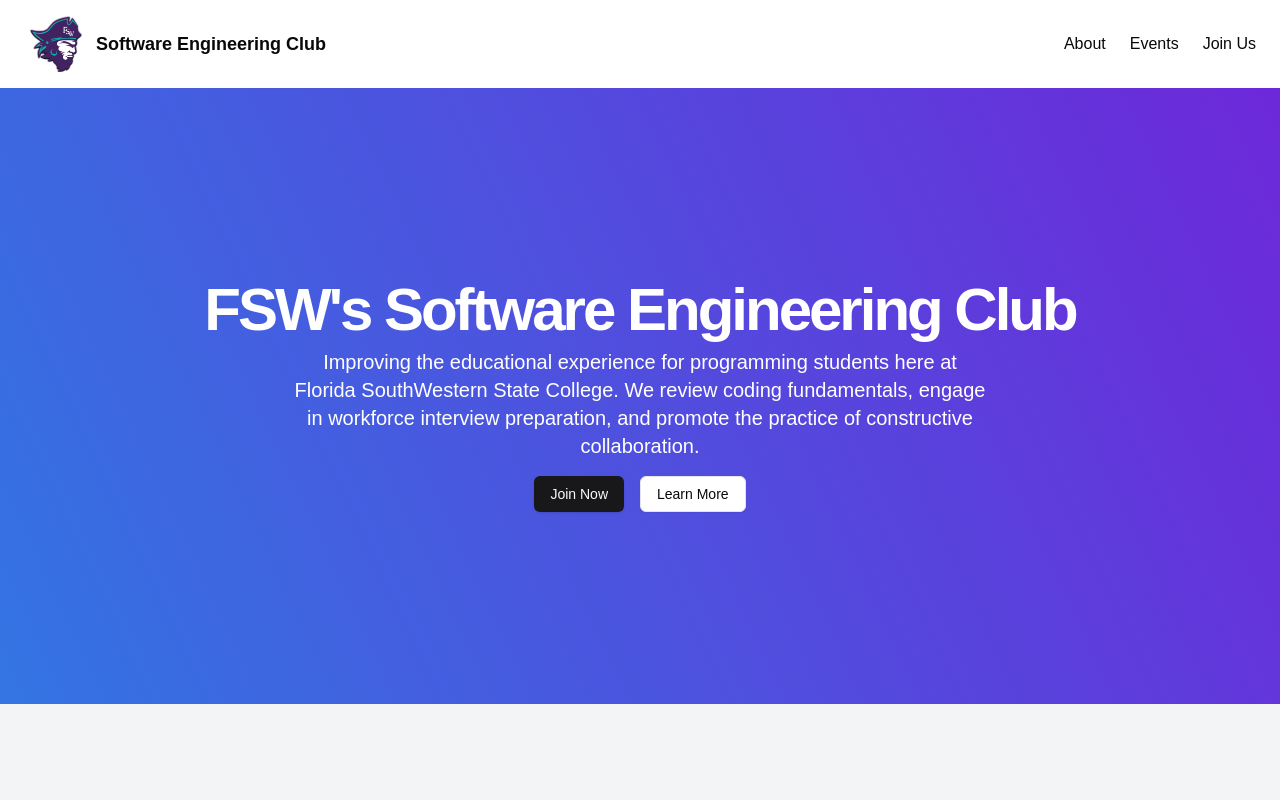
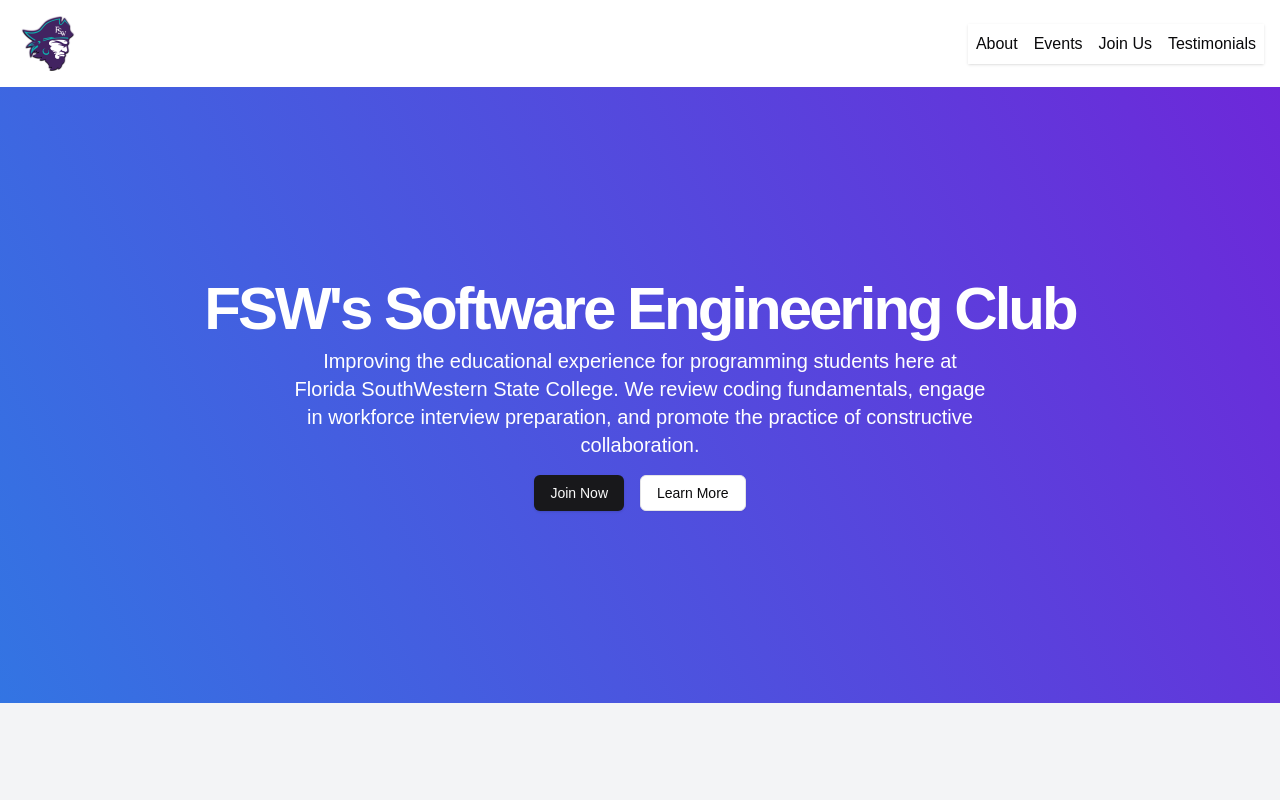
Before and after one commit to jackalotisme/se-club, a Next.js app: page / in a window 1280 px wide. Shown: the top 800 px of the page. Built offline with nearby package versions, Linux system fonts and the light colour scheme.

Commit message:
Added smooth scrolling to header navigation

```diff
--- a/app/page.js
+++ b/app/page.js
@@ -14,39 +14,7 @@ import Header from "@/components/ui/header";
 export default function Component() {
   return (
     <div className="flex flex-col min-h-screen">
-      <header className="px-4 lg:px-6 h-14 flex items-center my-4">
-        <Link className="flex items-center justify-center" href="#">
-          <Image
-            src="/images/fsw-buc-logo.png"
-            width={64}
-            height={64}
-            alt="School Logo"
-          />
-          <span className="ml-2 text-lg font-bold">
-            Software Engineering Club
-          </span>
-        </Link>
-        <nav className="ml-auto flex gap-4 sm:gap-6">
-          <Link
-            className="text-md font-medium hover:underline underline-offset-4"
-            href="#about"
-          >
-            About
-          </Link>
-          <Link
-            className="text-md font-medium hover:underline underline-offset-4"
-            href="#events"
-          >
-            Events
-          </Link>
-          <Link
-            className="text-md font-medium hover:underline underline-offset-4"
-            href="#join"
-          >
-            Join Us
-          </Link>
-        </nav>
-      </header>
+      <Header />
       <main className="flex-1 bg-gradient-to-tr from-sky-500 to-violet-700">
         <section id="hero" className="w-full py-12 md:py-24 lg:py-32 xl:py-48">
           <div className="container px-4 md:px-6 mx-auto">
--- a/components/ui/header.jsx
+++ b/components/ui/header.jsx
@@ -15,6 +15,19 @@ export default function Header() {
   const handleKeyDown = (e) => {
     if (e.key === 'Enter' || e.key === ' ') {
       toggleMenu();
+    }
+  };
+
+  // Smooth scroll handler
+  const handleSmoothScroll = (e, targetId) => {
+    e.preventDefault(); // Prevent default anchor link behavior
+    const targetElement = document.getElementById(targetId);
+
+    if (targetElement) {
+      targetElement.scrollIntoView({
+        behavior: 'smooth',
+        block: 'start',
+      });
     }
   };
 
@@ -43,14 +56,17 @@ export default function Header() {
         className={`md:flex ${menuOpen ? 'block' : 'hidden'} md:static bg-white shadow opacity-70 md:opacity-100 transition-opacity`}
       >
         <div className="w-full flex justify-center md:justify-end md:w-auto">
-          <Link href="#about" className="block p-2">
+          <Link href="#about" className="block p-2" onClick={(e) => handleSmoothScroll(e, 'about')}>
             About
           </Link>
-          <Link href="#events" className="block p-2">
+          <Link href="#events" className="block p-2" onClick={(e) => handleSmoothScroll(e, 'events')}>
             Events
           </Link>
-          <Link href="#join" className="block p-2">
+          <Link href="#join" className="block p-2" onClick={(e) => handleSmoothScroll(e, 'join')}>
             Join Us
+          </Link>
+          <Link href="#testimonials" className="block p-2" onClick={(e) => handleSmoothScroll(e, 'testimonials')}>
+            Testimonials
           </Link>
         </div>
       </nav>
```
